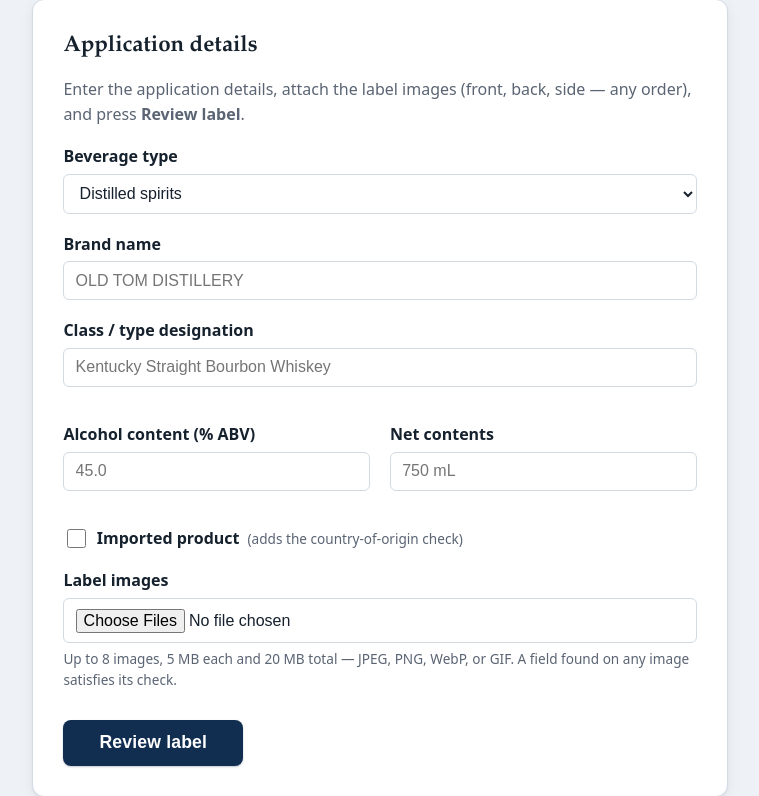
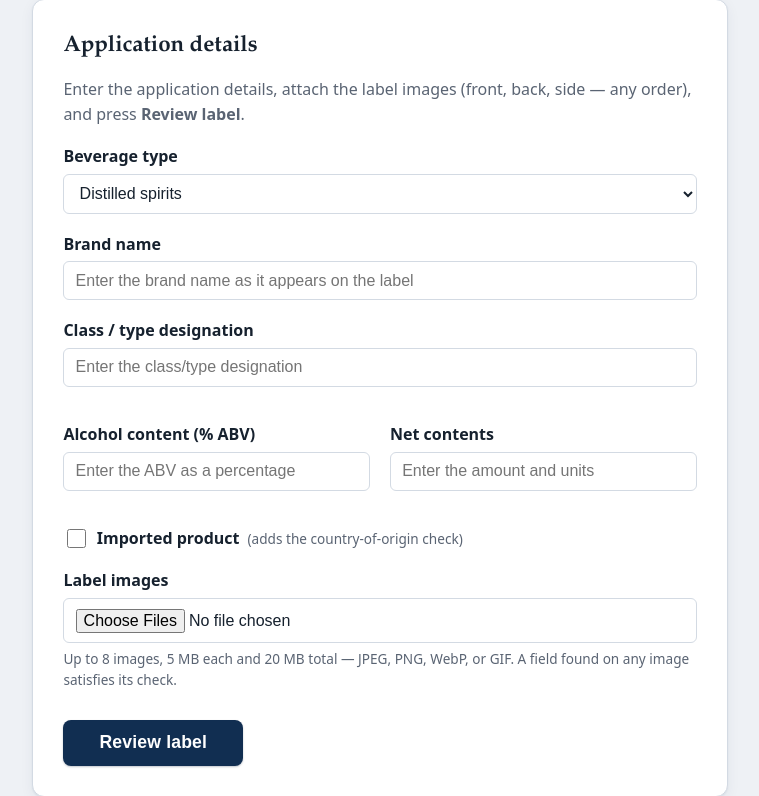
Before and after one commit to tomholz/ttb-label-reviewer, a FastAPI app: page / in a window 1280 px wide. Shown: the part 244-1040 px from the top of the page, without its empty margins (260-1019 px from the left). Run offline with FastAPI, Linux system fonts and the light colour scheme; some libraries are stand-ins or nearby versions.

Commit message:
Replace sample-value placeholders with instructional hints
The single-label form used realistic example values (OLD TOM
DISTILLERY, 45.0, 750 mL) as input placeholders, which read like
pre-filled data. Swap them for instructional phrases.

Co-Authored-By: Claude Opus 4.8 <noreply@anthropic.com>

```diff
--- a/src/ttb_label_reviewer/templates/index.html
+++ b/src/ttb_label_reviewer/templates/index.html
@@ -92,25 +92,25 @@
         <div class="field">
           <label for="brand_name">Brand name</label>
           <input id="brand_name" name="brand_name" type="text" required
-                 placeholder="OLD TOM DISTILLERY" autocomplete="off">
+                 placeholder="Enter the brand name as it appears on the label" autocomplete="off">
         </div>
 
         <div class="field">
           <label for="class_type">Class / type designation</label>
           <input id="class_type" name="class_type" type="text" required
-                 placeholder="Kentucky Straight Bourbon Whiskey" autocomplete="off">
+                 placeholder="Enter the class/type designation" autocomplete="off">
         </div>
 
         <div class="field-row">
           <div class="field">
             <label for="abv_percent">Alcohol content (% ABV)</label>
             <input id="abv_percent" name="abv_percent" type="number" required
-                   step="any" min="0" max="100" placeholder="45.0" inputmode="decimal">
+                   step="any" min="0" max="100" placeholder="Enter the ABV as a percentage" inputmode="decimal">
           </div>
           <div class="field">
             <label for="net_contents">Net contents</label>
             <input id="net_contents" name="net_contents" type="text" required
-                   placeholder="750 mL" autocomplete="off">
+                   placeholder="Enter the amount and units" autocomplete="off">
           </div>
         </div>
 
```
